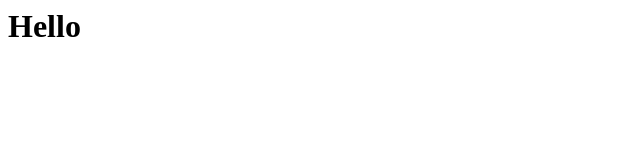
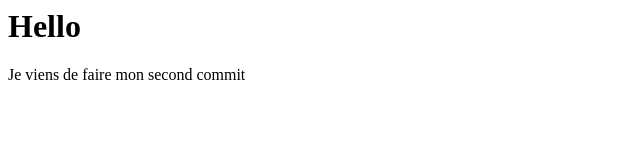
Before and after one commit to Jemuel-Kapinga-NWS/GitHub, a plain HTML site: page index.html in a window 1280 px wide. Shown: the whole page, without its empty margins (0-640 px from the left). Drawn offline with Linux system fonts and the light colour scheme.

Commit message:
Mon second commit

```diff
--- a/index.html
+++ b/index.html
@@ -1 +1,2 @@
 <h1>Hello</h1>
+<p>Je viens de faire mon second commit</p>
```
